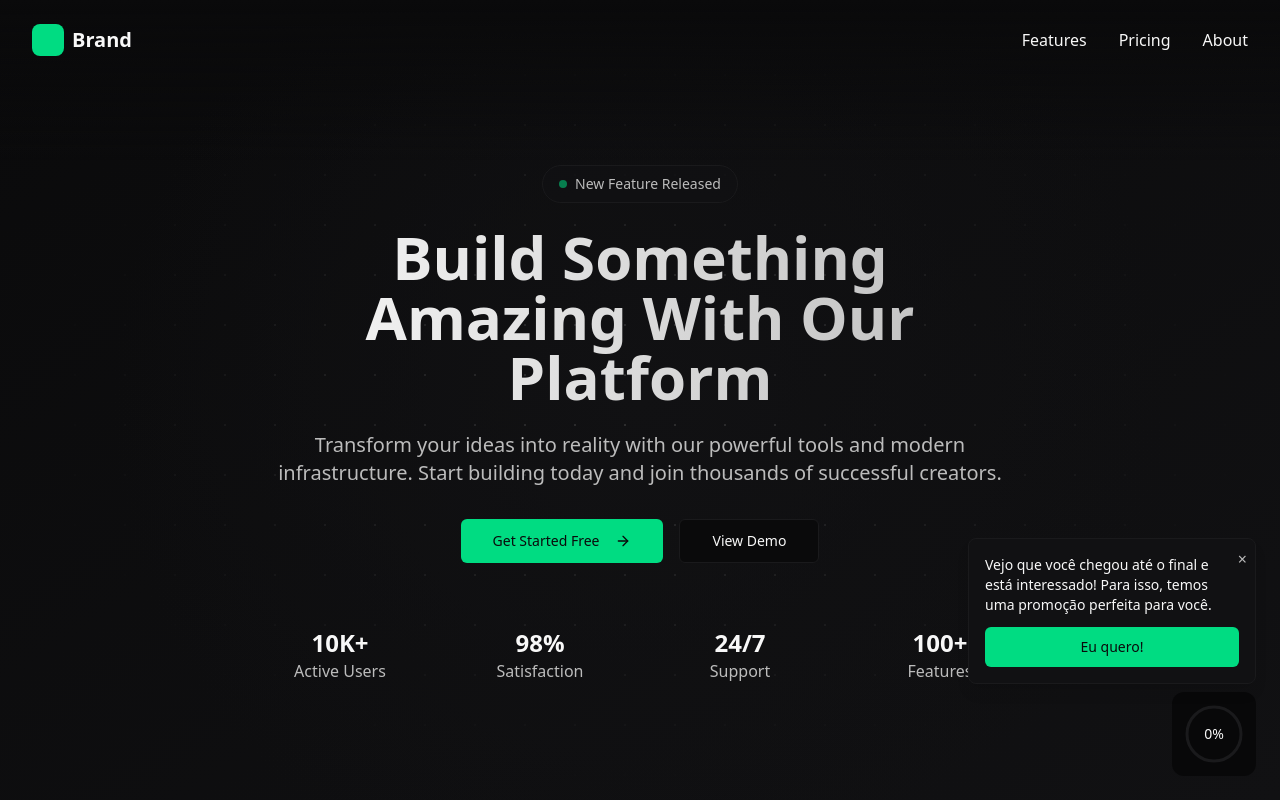
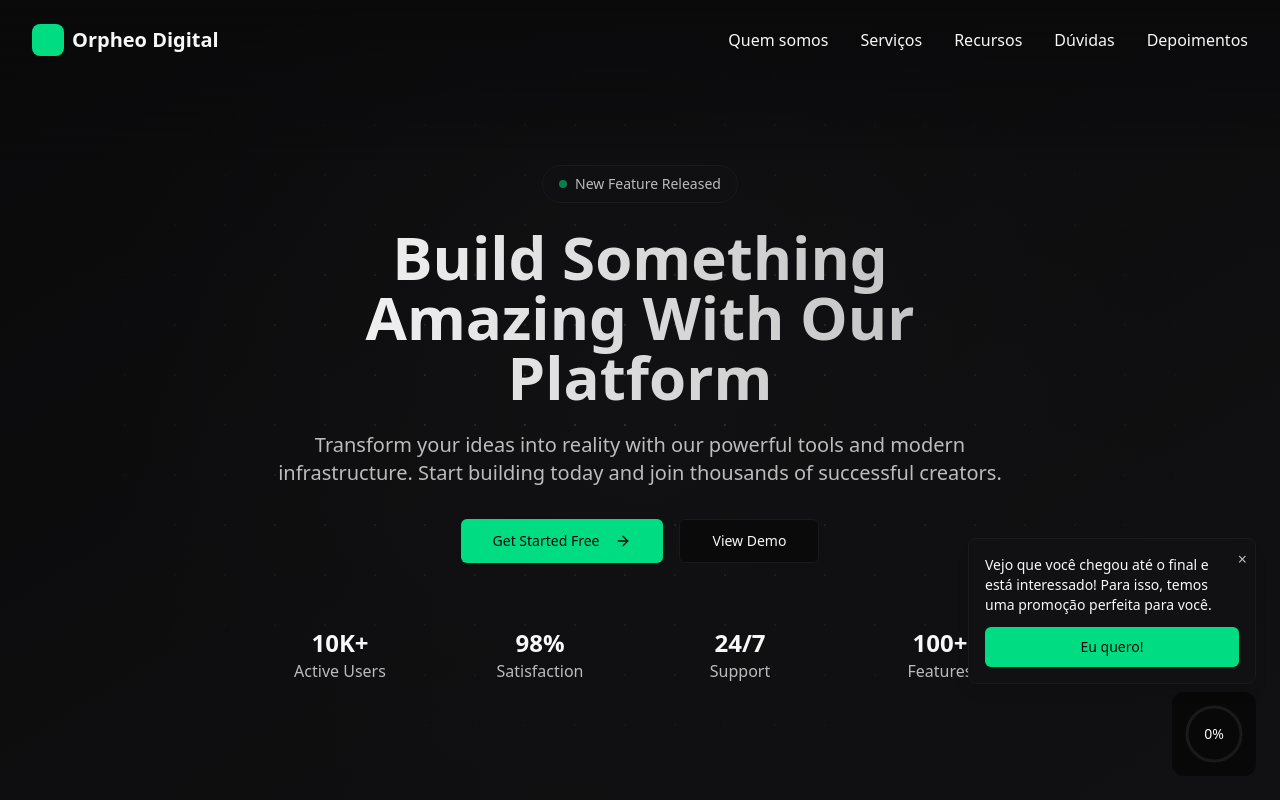
Before and after one commit to luizinhodavp041/orpheo-digital-4, a Next.js app: page / in a window 1280 px wide. Shown: the top 800 px of the page. Built offline with nearby package versions, Linux system fonts and the light colour scheme.

Commit message:
tradução - header

```diff
--- a/src/components/ui/Header.tsx
+++ b/src/components/ui/Header.tsx
@@ -26,7 +26,7 @@ export function Header() {
         <div className="flex items-center justify-between py-6">
           <Link href="/" className="flex items-center gap-2">
             <div className="h-8 w-8 rounded-lg bg-accent"></div>
-            <span className="text-xl font-bold text-text">Brand</span>
+            <span className="text-xl font-bold text-text">Orpheo Digital</span>
           </Link>
 
           <nav className="hidden md:flex items-center gap-8">
@@ -34,19 +34,31 @@ export function Header() {
               href="#features"
               className="text-text hover:text-accent transition-colors"
             >
-              Features
+              Quem somos
             </Link>
             <Link
               href="#pricing"
               className="text-text hover:text-accent transition-colors"
             >
-              Pricing
+              Serviços
             </Link>
             <Link
               href="#about"
               className="text-text hover:text-accent transition-colors"
             >
-              About
+              Recursos
+            </Link>
+            <Link
+              href="#about"
+              className="text-text hover:text-accent transition-colors"
+            >
+              Dúvidas
+            </Link>
+            <Link
+              href="#about"
+              className="text-text hover:text-accent transition-colors"
+            >
+              Depoimentos
             </Link>
           </nav>
           {/* botões */}
```
